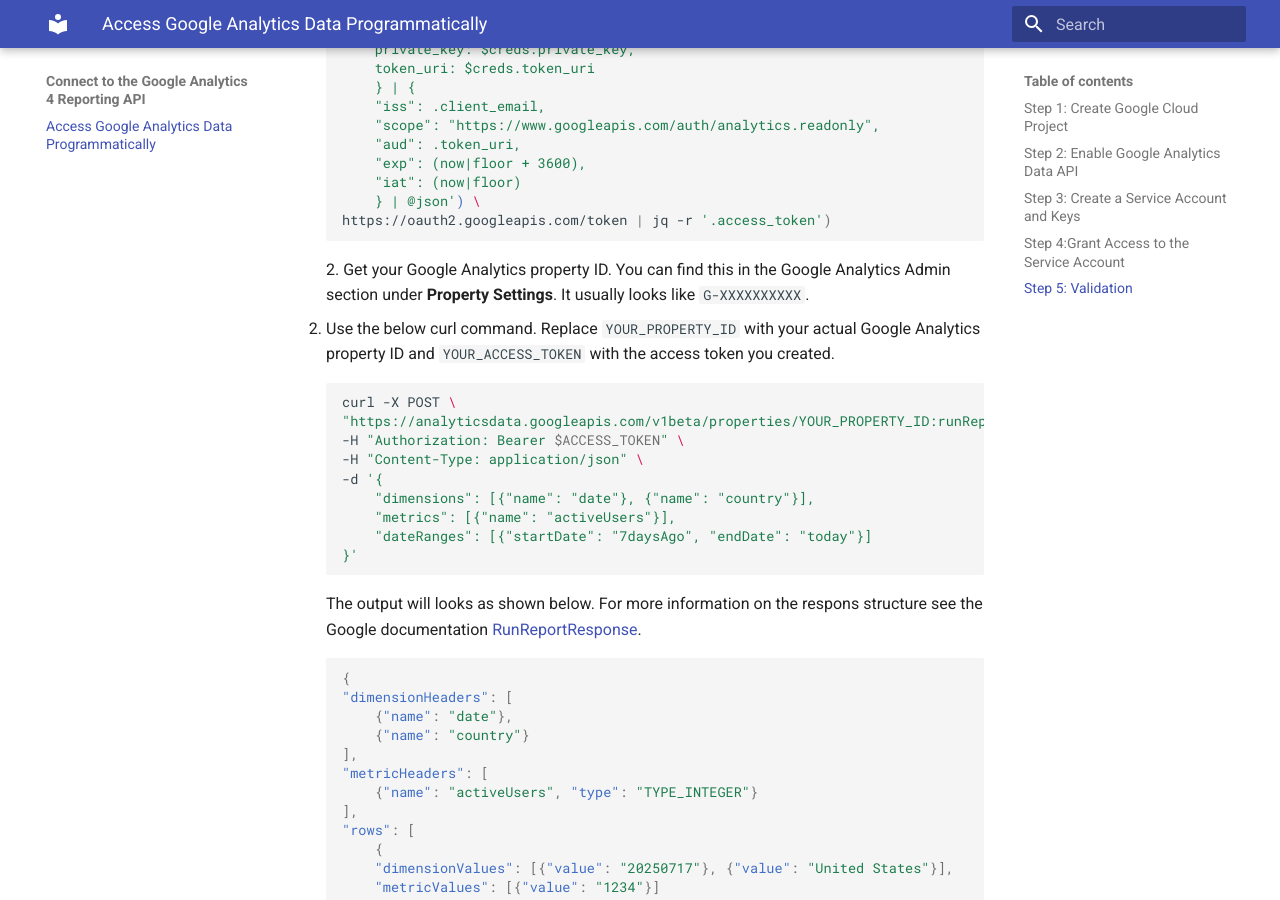
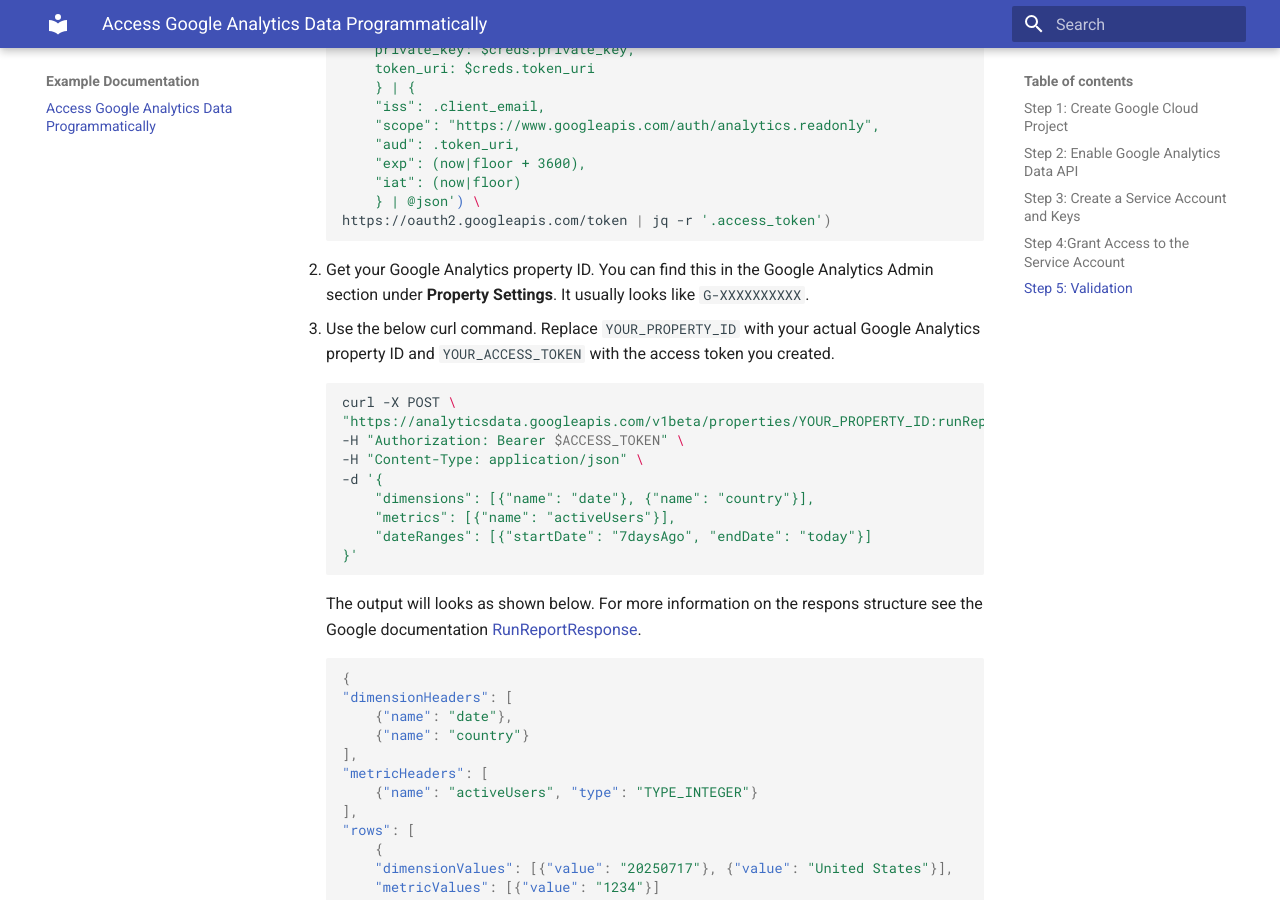
Before and after one commit to SannaBerg/docs-example, an MkDocs documentation site: the page built from docs/index.md, in a window 1280 px wide and 900 px high, scrolled down 3368 px. Built offline with MkDocs 1.6.1 and Material for MkDocs 9.7.7, drawn with Linux system fonts in a browser that asks for light colours.

Commit message:
Changes to output.

````diff
--- a/docs/index.md
+++ b/docs/index.md
@@ -124,6 +124,7 @@
         } | @json') \
     https://oauth2.googleapis.com/token | jq -r '.access_token')
     ```
+
 2. Get your Google Analytics property ID. You can find this in the Google Analytics Admin section under **Property Settings**. It usually looks like `G-XXXXXXXXXX`.
 
 3. Use the below curl command. Replace `YOUR_PROPERTY_ID` with your actual Google Analytics property ID and `YOUR_ACCESS_TOKEN` with the access token you created.
--- a/mkdocs.yml
+++ b/mkdocs.yml
@@ -1,4 +1,4 @@
-site_name: Connect to the Google Analytics 4 Reporting API
+site_name: Example Documentation
 theme:
   name: material
 extra:
````
